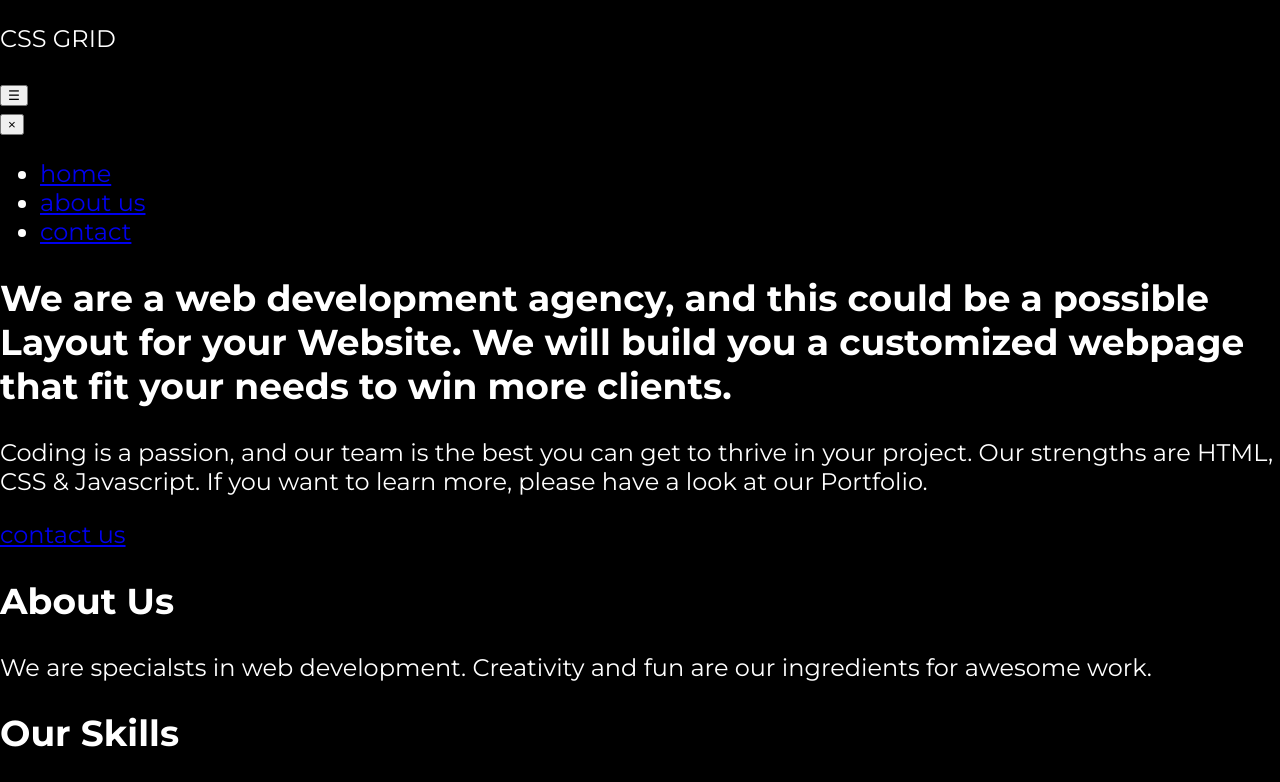
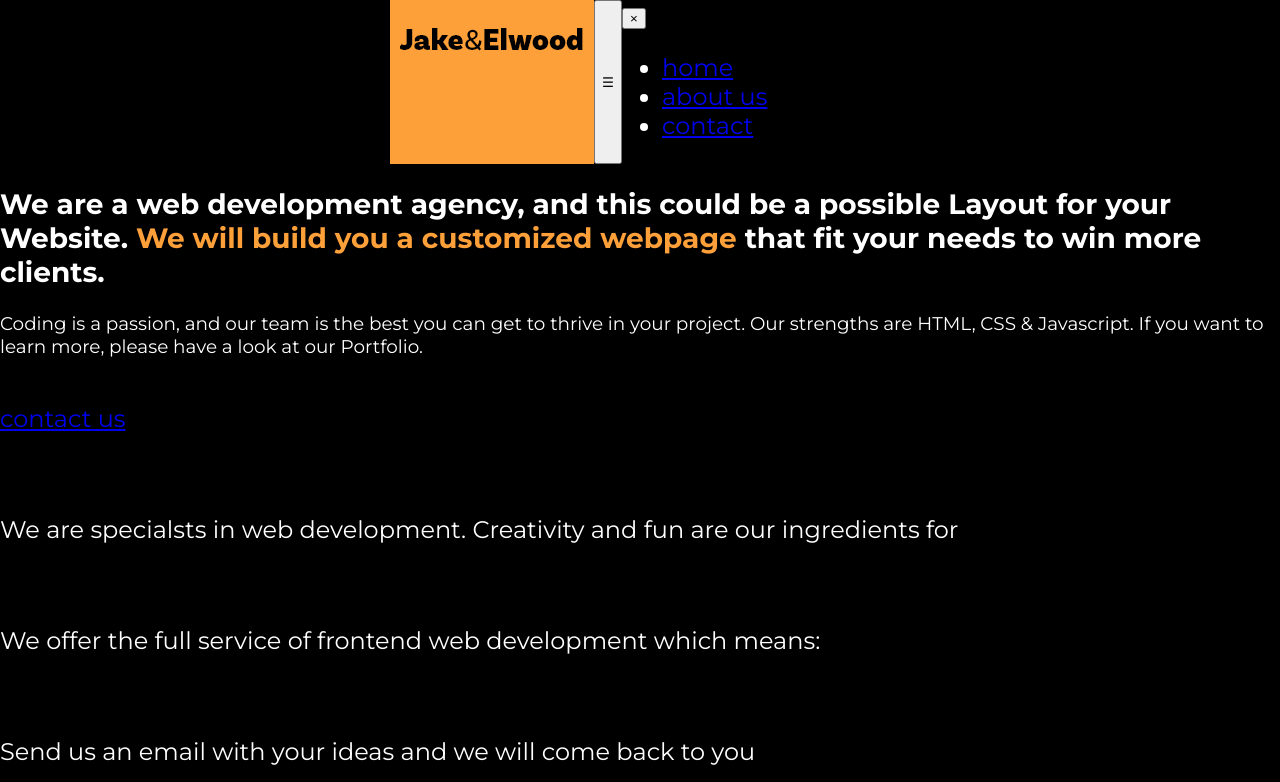
Before and after one commit to uwejettkant/marketing-website, a website built with Parcel: page src/index.html in a window 1280 px wide. Shown: the top 782 px of the page. Built offline with nearby package versions, Linux system fonts and the light colour scheme.

Commit message:
added base styles
Signed-off-by: Uwe Jettkant <uj@macbook-pro.betahaushh.lan>

```diff
--- a/src/index.html
+++ b/src/index.html
@@ -17,8 +17,10 @@
   </head>
   <body>
     <header class="header main-grid">
-      <div class="content">
-        <p class="logo">CSS GRID</p>
+      <div class="header__content">
+        <a class="logo__link" href="index.html">
+          <img src="img/logo.png" alt="" class="logo" />
+        </a>
         <button aria-label="open-navigation" class="open-nav">&#9776;</button>
         <nav class="navigation">
           <button aria-label="Close navigation" class="close-nav">
--- a/src/scss/_base.scss
+++ b/src/scss/_base.scss
@@ -6,6 +6,28 @@ body {
   margin: 0;
   font-family: 'Montserrat', sans-serif;
   font-size: 1.5rem;
-  background-color: black;
+  background-color: #000;
   color: #fff;
 }
+
+span {
+  color: #fda039;
+}
+
+h1 {
+  font-weight: 700;
+  color: #fff;
+  font-size: 1.75rem;
+}
+
+h2 {
+  font-weight: 700;
+  color: #000;
+  font-size: 1.75rem;
+}
+
+.main-grid {
+  display: grid;
+  grid-template-columns: minmax(1em, 1fr) minmax(0, 500px) minmax(1em, 1fr);
+  grid-column-gap: 2em;
+}
--- a/src/scss/_utils.scss
+++ b/src/scss/_utils.scss
@@ -2,6 +2,12 @@
   display: none !important;
 }
 
-.w-100 {
-  width: 100% !important;
+.black {
+  font-weight: 700;
+  color: #000;
 }
+
+.intro {
+  font-size: 1.15rem;
+  margin-bottom: 2.5em;
+}
--- /dev/null
+++ b/src/scss/components/_header.scss
@@ -0,0 +1,19 @@
+.header {
+  background: #000;
+}
+
+.header__content {
+  display: flex;
+  flex-direction: row;
+  grid-column: 2 / -2;
+}
+
+.logo__link {
+  background: #fda039;
+  color: #000;
+  font-weight: 700;
+  padding: 1em 0.5em;
+  margin-top: 0;
+  margin-bottom: 0;
+  font-size: 1.25rem;
+}
--- a/src/scss/styles.scss
+++ b/src/scss/styles.scss
@@ -1,3 +1,4 @@
 @import 'base';
 @import 'utils';
 @import 'colors';
+@import './components/header';
```
